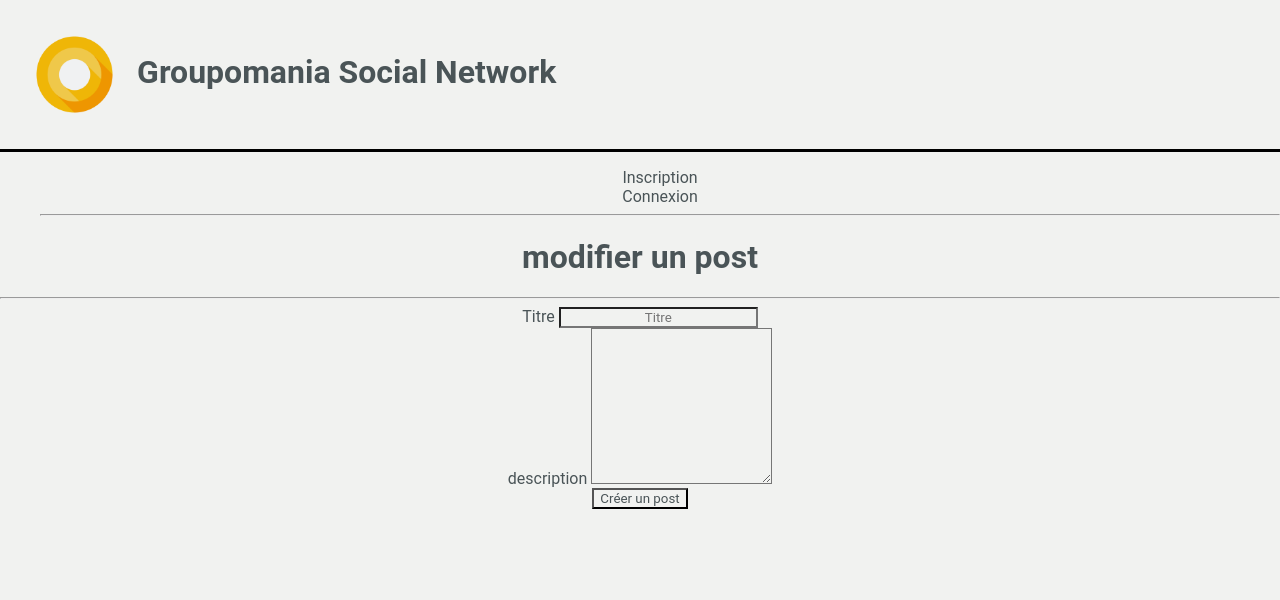
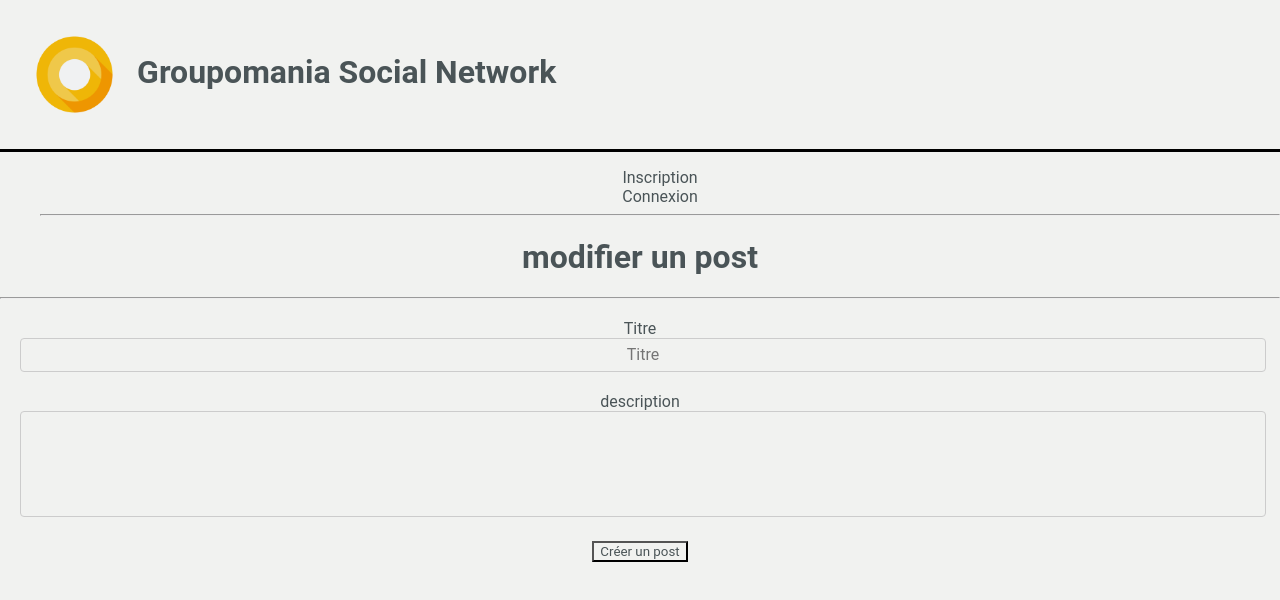
Before and after one commit to stefzouille/groupomania-P7, a React (Create React App) app in the folder frontend_groupomania/: page /ModifyPost in a window 1280 px wide. Shown: the top 600 px of the page. Built offline with nearby package versions, Linux system fonts and the light colour scheme; the HTML template or start-up script is replaced by a standard one.

Commit message:
add visu create post css & test association user & createPost

```diff
--- a/frontend_groupomania/src/components/Create_post.js
+++ b/frontend_groupomania/src/components/Create_post.js
@@ -1,5 +1,6 @@
 // affiche le formulaire de creation de post
 import React from 'react';
+import '../styles/CreatePost.css';
 
 function Create_post() {
   return (
@@ -8,12 +9,12 @@ function Create_post() {
       <hr />
       <form action="" method="post">
         <div className="form-group">
-          <label htmlFor="title">Titre </label>
+          {/* <label htmlFor="title">Titre </label> */}
           <input type="text" className="form-control" id="title" placeholder="Titre" />
         </div>
         <div className="form-group">
-          <label htmlFor="description">description </label>
-          <textarea className="form-control" id="description" rows="10"></textarea>
+          {/* <label htmlFor="description">description </label> */}
+          <textarea className="form-control" id="description" rows="15" placeholder="votre message ici"></textarea>
         </div>
         <input type="submit" value="Créer un post" onClick={sendToApi} />
 
--- /dev/null
+++ b/frontend_groupomania/src/styles/CreatePost.css
@@ -0,0 +1,21 @@
+.form-group {
+  margin: 20px;
+}
+
+#title {
+  width: 100%;
+  height: 30px;
+  border: 1px solid #ccc;
+  border-radius: 4px;
+  font-size: 16px;
+  resize: none;
+}
+
+#description {
+  width: 100%;
+  height: 100px;
+  border: 1px solid #ccc;
+  border-radius: 4px;
+  font-size: 16px;
+  resize: none;
+}
```
Also changed, not shown: 2 other files (tests, documents, lock files or other folders).
